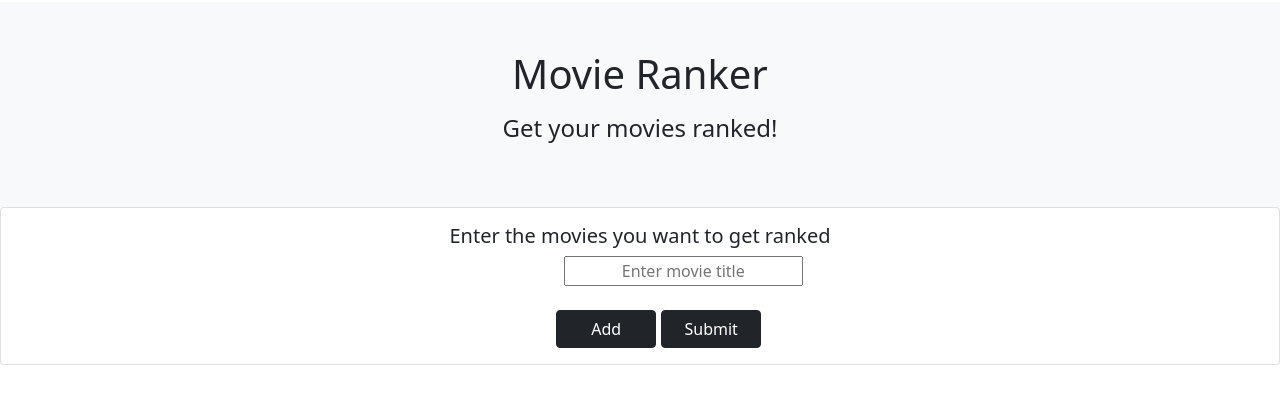
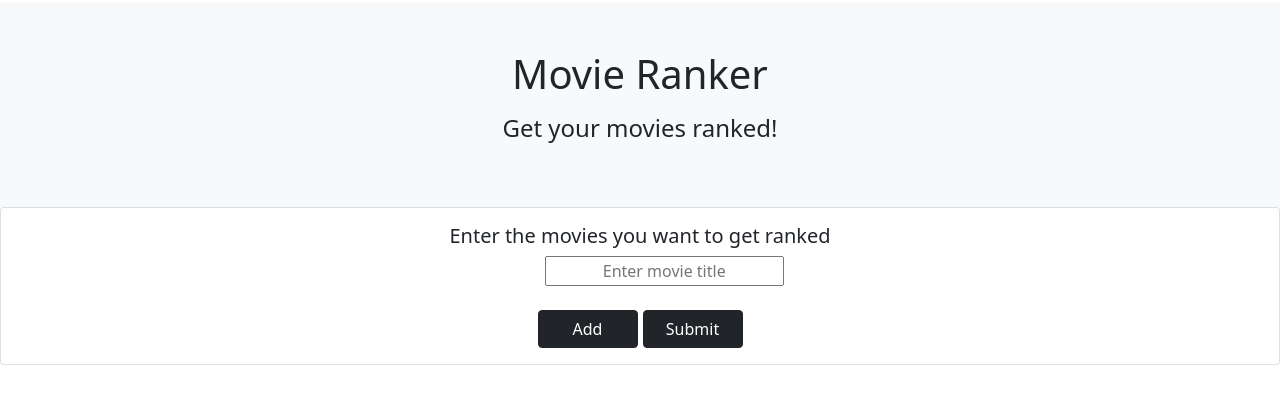
Before and after one commit to Tahmeem/Movie-Ranker, a Flask app: page / in a window 1280 px wide. Shown: the part 56-460 px from the top of the page. Run offline with Flask 2, Linux system fonts and the light colour scheme.

```diff
--- a/src/static/styles.css
+++ b/src/static/styles.css
@@ -35,7 +35,7 @@ a.Sign-in:hover{
 
 .input-style{
     position: relative;
-    margin-left:30%;
+    margin-left:25%;
 }
 .input-style::placeholder{
     text-align: center;
@@ -43,7 +43,7 @@ a.Sign-in:hover{
 
 .btn-container{
     display:flex;
-    margin-left: 28%;
+    justify-content: center;
 }
 
 .btn-styling1{
```
Also changed, not shown: Images/Adding Inputs.PNG (added), Images/MainPage.PNG (added), Images/Results.PNG (added), README.md, 1 other file.
